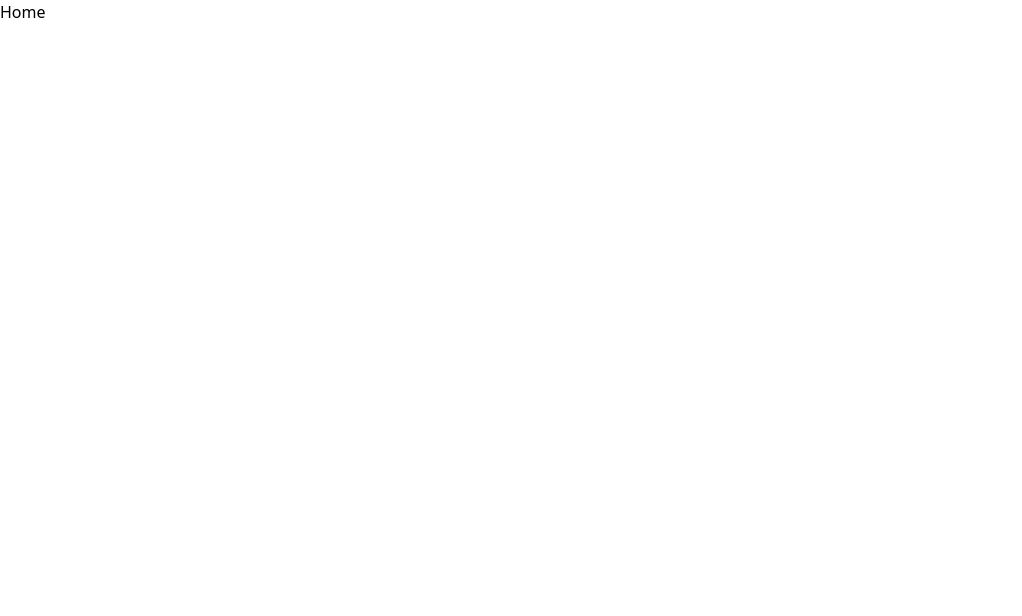
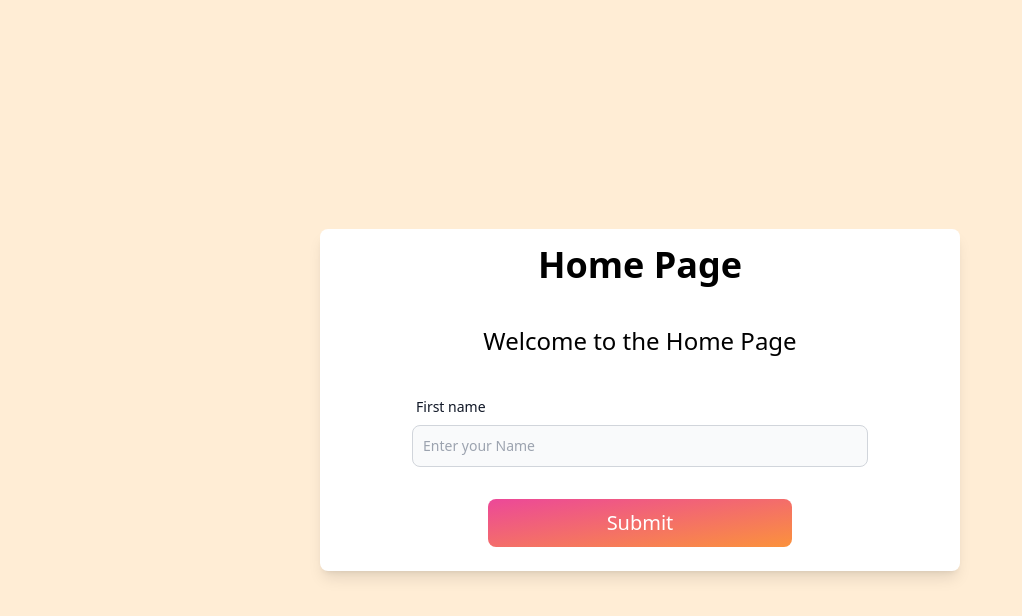
Before and after one commit to SasinduNanayakkara/attendance-client, a React (Create React App) app: page / in a window 1280 px wide. Shown: the top 616 px of the page, without its empty margins (0-1022 px from the left). Built offline with nearby package versions, Linux system fonts and the light colour scheme.

Commit message:
Design home page

```diff
--- a/src/App.js
+++ b/src/App.js
@@ -3,7 +3,7 @@ import PageRoutes from './routes/PageRoutes';
 
 function App() {
   return (
-    <div className="App">
+    <div className="App bg-orange-100">
       <PageRoutes />
     </div>
   );
--- a/src/pages/Home.jsx
+++ b/src/pages/Home.jsx
@@ -2,7 +2,25 @@ import React from 'react'
 
 function Home() {
   return (
-    <div>Home</div>
+    <div className='h-screen flex justify-center items-center'>
+      <div className='bg-white p-4 shadow-lg rounded-lg xl:w-1/2 md:11/12 flex flex-col justify-center gap-y-10'>
+        <div className=''>
+          <h1 className='text-4xl font-bold text-center'>Home Page</h1>
+        </div>
+        <div>
+          <p className='text-center text-2xl'>Welcome to the Home Page</p>
+          <div className='flex flex-col justify-center items-center xl:w-full gap-8'>
+            <div className='mt-10 flex flex-col justify-center w-full sm:w-11/12 xl:w-3/4'>
+              <label for="first_name" class="block mb-2 text-sm font-medium text-gray-900 text-left ml-1">First name</label>
+              <input type="text" id="first_name" class="bg-gray-50 border border-gray-300 text-gray-900 text-sm rounded-lg focus:ring-blue-500 focus:border-blue-500 p-2.5 block" placeholder="Enter your Name" required />
+            </div>
+            <div className='xl:w-1/2 sm:w-full'>
+              <button type="button" class="text-white bg-gradient-to-br from-pink-500 to-orange-400 hover:bg-gradient-to-bl focus:ring-4 focus:outline-none focus:ring-pink-200 dark:focus:ring-pink-800 font-medium rounded-lg text-xl px-5 py-2.5 text-center me-2 mb-2 w-full">Submit</button>
+            </div>
+          </div>
+        </div>
+      </div>
+    </div>
   )
 }
 
```
